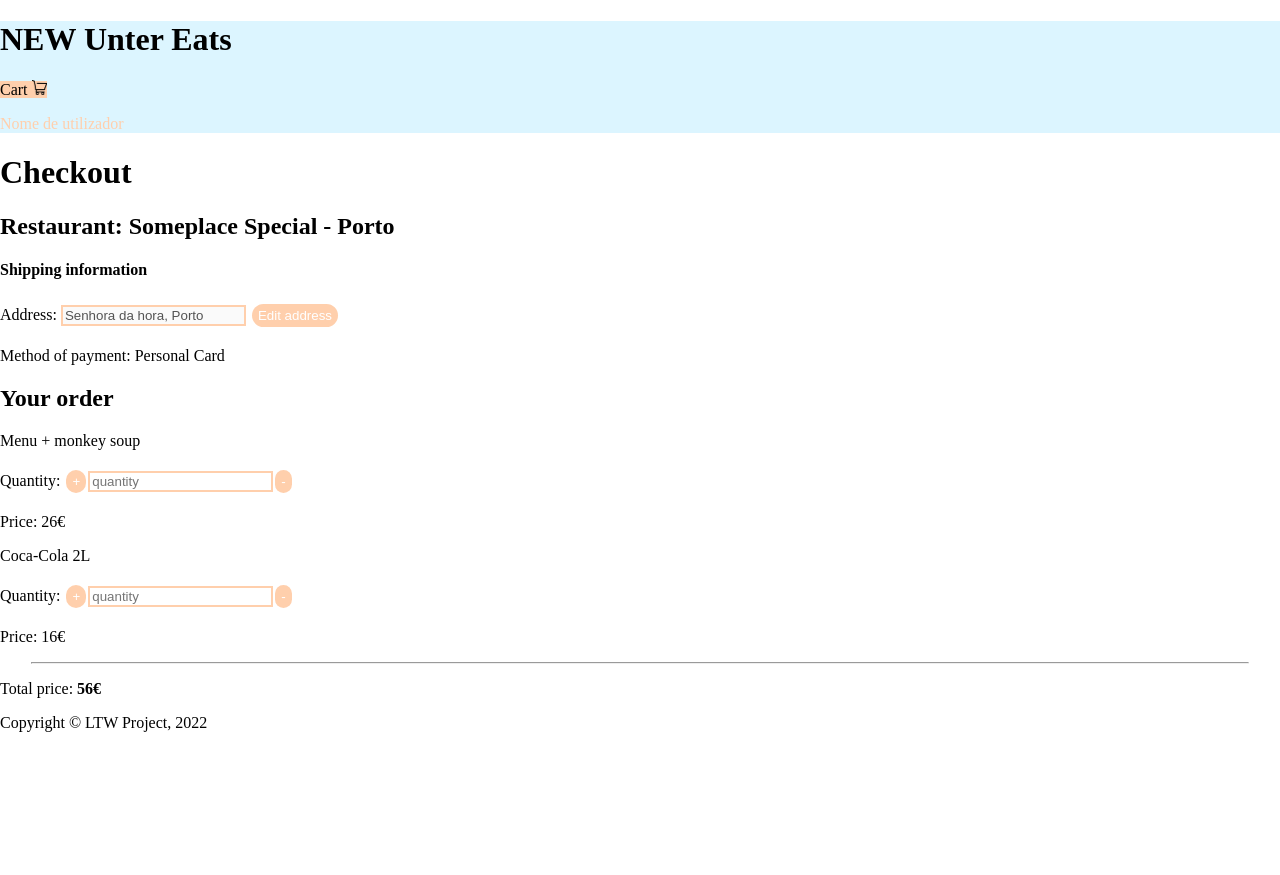
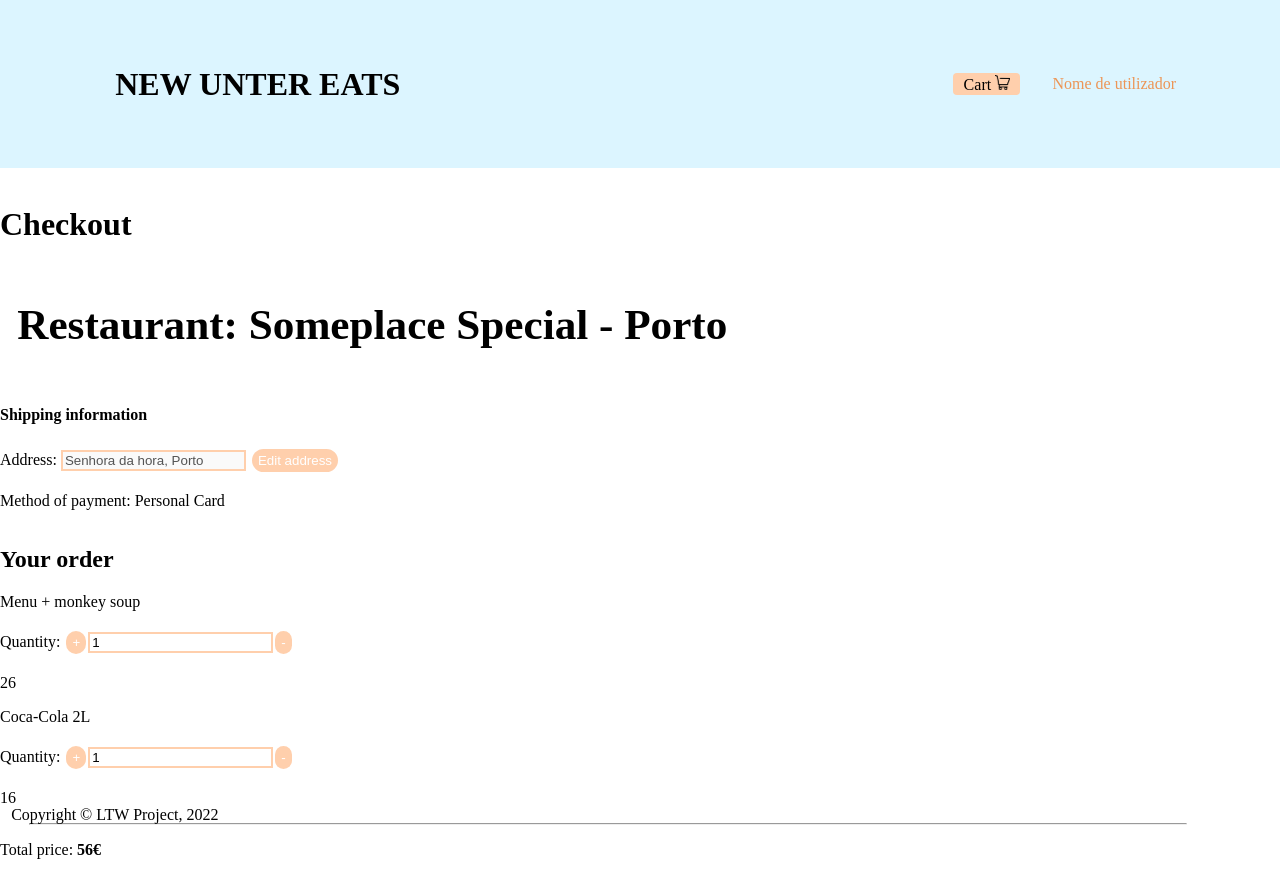
Before and after one commit to ICWeiner/FEUP-LTW, a PHP site: page /cart.php in a window 1280 px wide. Before the commit the page ends 732 px from the top, so only its background shows below. Run offline with PHP 8.4, Linux system fonts and the light colour scheme.

Commit message:
layout e cart modificados, falta completar?

```diff
--- a/cart.php
+++ b/cart.php
@@ -1,8 +1,25 @@
-<!DOCTYPE html>
+<?php
+    declare(strict_types = 1);
+
+    require_once('templates/common.tpl.php');
+
+    //TODO: take this array out and read this data from DB instead
+    $orders = array(
+        array('name' => 'Menu + monkey soup','price'=>'26'),
+        array('name' => 'Coca-Cola 2L','price'=>'16')
+    );
+
+    drawHeader();
+    drawCart($orders);
+    drawFooter();
+?>
+
+<!--<!DOCTYPE html>
     <html lang="en">
     <head>
         <meta charset="UTF-8">
-        <link rel="stylesheet" href="style.css">
+        <link rel="stylesheet" href="css/style.css">
+        <link href="css/layout.css" rel="stylesheet">
         <title>Brand Spanking NEW Unter Eats</title>
     </head>
 <body>
@@ -14,50 +31,10 @@
             <p>Nome de utilizador</p>
     </header>
 
-    <!--Assumindo que no cart só pode ter coisas de um restaurante-->
-    <!--Depois põe-se lado a lado com css talvez-->
-    <h1>Checkout</h1>
-    <h2>Restaurant: Someplace Special - Porto</h2>
-
-    <section class="shipping">
-    <h4>Shipping information</h4>
-    <div>
-        <label>Address:
-                <input type="text" name="name" value="Senhora da hora, Porto" required disabled>
-        </label>
-                <button>Edit address</button>
-
-    </div>
-        <p>Method of payment: Personal Card </p>
-    </section>
-
-
-    <section class="order">
-    <h2>Your order</h2>
-    <div>
-        <p>Menu + monkey soup</p>
-
-        <label>Quantity: </label>
-        <button>+</button><input type="number" name="quantity" placeholder="quantity"><button>-</button>
-
-        <p>Price: 26€</p>
-
-    </div>
-    <div>
-        <p>Coca-Cola 2L</p>
-
-        <label>Quantity: </label>
-        <button>+</button><input type="number" name="quantity" placeholder="quantity"><button>-</button>
-
-        <p>Price: 16€</p>
-    </div>
-    <hr>
-    <p>Total price: <strong>56€</strong></p>
-    </section>
-
     <footer>
         <p>Copyright &copy; LTW Project, 2022</p>
     </footer>
 
 </body>
 </html>
+-->
--- a/css/layout.css
+++ b/css/layout.css
@@ -0,0 +1,91 @@
+
+body{
+    display: grid;
+    grid-template-rows: 20% 70% 10%;
+    grid-template-columns: 100%;
+    grid-gap: 1rem;
+    margin: 0;
+}
+
+header{
+    display: flex;
+    align-items: center;
+    justify-content: space-around;
+}
+
+header>h1{
+    flex-grow: 1;
+    margin: 0.5em;
+    margin-left: 3.6em;
+}
+
+header>a{
+    width: 4em;
+    padding: .1em;
+    text-align: center;
+    border-radius: 4px;
+    flex-grow: 0;
+    margin-right: 1em;
+}
+
+header>p{
+    margin-right: 6.5em;
+    margin-left: 1em;
+}
+
+main>h2{
+    font-size: 2.7em;
+    margin-left: .4em;
+}
+
+main{
+    display: grid;
+    grid-template-columns: 95%;
+}
+
+.category{
+    display: grid;
+    width: 95%;
+    margin-left: .7em;
+}
+
+.category>h2{
+    margin-left: .5em;
+}
+
+.dishes{
+    display: inline-flex;
+    flex-wrap: wrap;
+    /*justify-content: space-around;*/
+    gap: 1.5em;
+}
+
+.dishes>div{
+    display: grid;
+    grid-template-rows: auto;
+    grid-template-columns: 100%;
+}
+
+.dishes p{
+    margin: 0;
+}
+
+.aspect-ratio-box {
+    display: flex;
+    aspect-ratio: 16/9;
+    max-width: 100%;
+    margin-left: auto;
+    margin-right: auto;
+    width: 6em;
+    height: 5em;
+}
+
+.aspect-ratio-box>img{
+    width: 6em;
+    height: 5em;
+    object-position: center;
+}
+
+footer{
+    margin-left: .7em;
+}
--- a/css/style.css
+++ b/css/style.css
@@ -16,7 +16,7 @@ header > a{
 }
 
 header > p{
-	color: #ffcfac;
+	color: #ec9556;
 }
 
 header img{
--- a/restaurantPage.php
+++ b/restaurantPage.php
@@ -6,7 +6,9 @@
     //TODO: take this array out and read this data from DB instead
     $appetizers = array(
         array('name' => 'something something','price'=>'4'),
-        array('name' => 'other other','price'=>'3')
+        array('name' => 'other other','price'=>'3'),
+        array('name' => 'other other','price'=>'6'),
+        array('name' => 'other other','price'=>'1')
     );
 
     $dishes = array(
--- a/templates/authCommon.tpl.php
+++ b/templates/authCommon.tpl.php
@@ -7,7 +7,7 @@
 			<meta charset="UTF-8">
 			<meta name="viewport" content="width=device-width, initial-scale=1.0">
 			<title>Brand Spanking NEW Unter Eats</title>
-			<link href="forms.css" rel="stylesheet">
+			<link href="css/forms.css" rel="stylesheet">
 		</head>
 		<body>
 			<header>
--- a/templates/common.tpl.php
+++ b/templates/common.tpl.php
@@ -6,13 +6,14 @@
 		<head>
 			<meta charset="UTF-8">
 			<meta name="viewport" content="width=device-width, initial-scale=1.0">
-			<link rel="stylesheet" href="style.css">
+			<link href="css/style.css" rel="stylesheet">
+			<link href="css/layout.css" rel="stylesheet">
 			<title>Brand Spanking NEW Unter Eats</title>
 		</head>
 		<body>
 			 <header>
 
-				<h1>NEW Unter Eats</h1>
+				<h1>NEW UNTER EATS</h1>
 				<a href="cart.php">Cart
 				<img src="./TestImages/cartIcon.png" alt="cart icon"></a>
 				<p>Nome de utilizador</p>
@@ -43,7 +44,7 @@
 				<h1>Hello user :) </h1>
 				<img src="./testImages/StockUser.jpg" alt="user profile pic" width="200" height="200">
 
-				<?php foreach ($users as $user) ?>
+				<?php foreach ($user as $user) ?>
 				<div>
 					<h2>Informação de contacto</h2>
 					<p><?=$user['name']?><p>
@@ -70,29 +71,78 @@
 		<section class="category">
 			<!-- TODO get category name and put it below this line-->
 			<h2>Appetizer</h2>
+			<section class="dishes">
 				<?php if( !empty($appetizers)){
 					foreach ($appetizers as $appetizer){ ?>
 					<div>
+						<section class="aspect-ratio-box">
 							<img src="testImages/bread.jpg" alt="foto do prato">
+						</section>
 						<p><?=$appetizer['name']?></p>
 						<p><?=$appetizer['price']?>&euro;</p>
 					</div>
 				<?php } } ?>
-
+			</section>
 		</section>
 
 	   <section class="category">
 	   		<!-- TODO get category name and put it below this line-->
-			<h2>Appetizer</h2>
+			<h2>Dishes</h2>
+			<section class="dishes">
 				<?php if( !empty($dishes)){
 					foreach ($dishes as $dish){ ?>
-
 					<div>
+						<section class="aspect-ratio-box">
 							<img src="testImages/bread.jpg" alt="foto do prato">
+						</section>
 						<p><?=$dish['name']?></p>
 						<p><?=$dish['price']?>&euro;</p>
 					</div>
 				<?php } } ?>
 			</section>
+		</section>
 	</main>
 <?php } ?>
+
+<?php function drawCart(array $orders) { ?>
+	<main>
+
+        <!--Assumindo que no cart só pode ter coisas de um restaurante-->
+        <!--Depois põe-se lado a lado com css talvez-->
+        <h1>Checkout</h1>
+        <h2>Restaurant: Someplace Special - Porto</h2>
+
+        <section class="shipping">
+        <h4>Shipping information</h4>
+        <div>
+            <label>Address:
+                    <input type="text" name="name" value="Senhora da hora, Porto" required disabled>
+            </label>
+                    <button>Edit address</button>
+
+        </div>
+            <p>Method of payment: Personal Card </p>
+        </section>
+
+
+        <section class="orders">
+        <h2>Your order</h2>
+		<?php if( !empty($orders)){
+			foreach ($orders as $order){ ?>
+			<div>
+				<p><?=$order['name']?></p>
+
+				<label>Quantity: </label>
+				<button>+</button><input type="number" value="1" name="quantity" placeholder="quantity"><button>-</button>
+
+				<p><?=$order['price']?></p>
+
+			</div>
+		<?php } } ?>
+
+        <hr>
+		<!--O total nao esta a ser alterado quando se aumenta as quantidades, talvez com javascrip?-->
+        <p>Total price: <strong>56€</strong></p>
+        </section>
+    </main>
+<?php } ?>
```
Also changed, not shown: 1 other file. Lines whose indentation alone changed are shown as unchanged.
